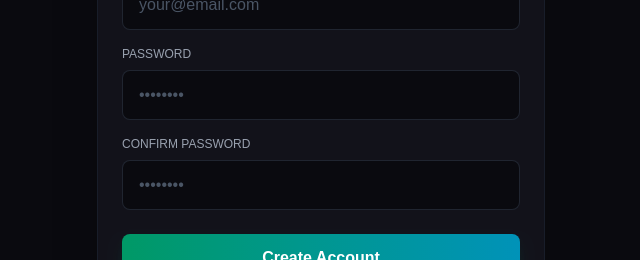
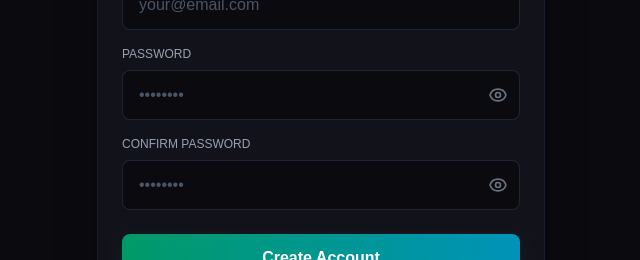
Before and after one commit to DidarAlif/vapt-platform, a Next.js app in the folder apps/web/: page /register in a window 1280 px wide. Shown: the part 380-640 px from the top of the page, without its empty margins (319-959 px from the left). Built offline with nearby package versions, Linux system fonts and the light colour scheme; no server answers.

Commit message:
fix: Bcrypt 72-byte password limit + add password visibility toggle

```diff
--- a/apps/web/app/login/page.tsx
+++ b/apps/web/app/login/page.tsx
@@ -5,10 +5,13 @@
 import Link from "next/link";
 import Image from "next/image";
 
+const API_URL = process.env.NEXT_PUBLIC_API_URL || "http://127.0.0.1:8000";
+
 export default function LoginPage() {
     const router = useRouter();
     const [email, setEmail] = useState("");
     const [password, setPassword] = useState("");
+    const [showPassword, setShowPassword] = useState(false);
     const [error, setError] = useState("");
     const [loading, setLoading] = useState(false);
 
@@ -18,7 +21,7 @@
         setError("");
 
         try {
-            const response = await fetch(`${process.env.NEXT_PUBLIC_API_URL || "http://127.0.0.1:8000"}/auth/login`, {
+            const response = await fetch(`${API_URL}/auth/login`, {
                 method: "POST",
                 headers: { "Content-Type": "application/json" },
                 body: JSON.stringify({ email, password }),
@@ -37,7 +40,12 @@
 
             router.push("/scan");
         } catch (err) {
+            console.error("Login error:", err);
+            if (err instanceof TypeError && err.message === "Failed to fetch") {
+                setError(`Cannot connect to server. API: ${API_URL}`);
+            } else {
                 setError(err instanceof Error ? err.message : "Login failed");
+            }
         } finally {
             setLoading(false);
         }
@@ -77,14 +85,32 @@
 
                     <div className="mb-6">
                         <label className="block text-xs text-gray-400 uppercase mb-2 font-mono">Password</label>
+                        <div className="relative">
                             <input
-                            type="password"
+                                type={showPassword ? "text" : "password"}
                                 value={password}
                                 onChange={(e) => setPassword(e.target.value)}
                                 required
-                            className="w-full bg-[#0a0a0f] border border-gray-700/50 rounded-lg px-4 py-3 text-gray-100 placeholder-gray-600 focus:border-cyan-500/50 focus:ring-2 focus:ring-cyan-500/20 transition-all"
+                                className="w-full bg-[#0a0a0f] border border-gray-700/50 rounded-lg px-4 py-3 pr-12 text-gray-100 placeholder-gray-600 focus:border-cyan-500/50 focus:ring-2 focus:ring-cyan-500/20 transition-all"
                                 placeholder="••••••••"
                             />
+                            <button
+                                type="button"
+                                onClick={() => setShowPassword(!showPassword)}
+                                className="absolute right-3 top-1/2 -translate-y-1/2 text-gray-500 hover:text-gray-300 transition-colors"
+                            >
+                                {showPassword ? (
+                                    <svg xmlns="http://www.w3.org/2000/svg" className="h-5 w-5" fill="none" viewBox="0 0 24 24" stroke="currentColor">
+                                        <path strokeLinecap="round" strokeLinejoin="round" strokeWidth={2} d="M13.875 18.825A10.05 10.05 0 0112 19c-4.478 0-8.268-2.943-9.543-7a9.97 9.97 0 011.563-3.029m5.858.908a3 3 0 114.243 4.243M9.878 9.878l4.242 4.242M9.88 9.88l-3.29-3.29m7.532 7.532l3.29 3.29M3 3l3.59 3.59m0 0A9.953 9.953 0 0112 5c4.478 0 8.268 2.943 9.543 7a10.025 10.025 0 01-4.132 5.411m0 0L21 21" />
+                                    </svg>
+                                ) : (
+                                    <svg xmlns="http://www.w3.org/2000/svg" className="h-5 w-5" fill="none" viewBox="0 0 24 24" stroke="currentColor">
+                                        <path strokeLinecap="round" strokeLinejoin="round" strokeWidth={2} d="M15 12a3 3 0 11-6 0 3 3 0 016 0z" />
+                                        <path strokeLinecap="round" strokeLinejoin="round" strokeWidth={2} d="M2.458 12C3.732 7.943 7.523 5 12 5c4.478 0 8.268 2.943 9.542 7-1.274 4.057-5.064 7-9.542 7-4.477 0-8.268-2.943-9.542-7z" />
+                                    </svg>
+                                )}
+                            </button>
+                        </div>
                     </div>
 
                     <button
--- a/apps/web/app/register/page.tsx
+++ b/apps/web/app/register/page.tsx
@@ -6,7 +6,6 @@
 import Image from "next/image";
 
 const API_URL = process.env.NEXT_PUBLIC_API_URL || "http://127.0.0.1:8000";
-// Rebuild trigger: 2026-02-07T00:19
 
 export default function RegisterPage() {
     const router = useRouter();
@@ -14,6 +13,8 @@
     const [email, setEmail] = useState("");
     const [password, setPassword] = useState("");
     const [confirmPassword, setConfirmPassword] = useState("");
+    const [showPassword, setShowPassword] = useState(false);
+    const [showConfirmPassword, setShowConfirmPassword] = useState(false);
     const [error, setError] = useState("");
     const [loading, setLoading] = useState(false);
 
@@ -113,26 +114,62 @@
 
                     <div className="mb-4">
                         <label className="block text-xs text-gray-400 uppercase mb-2 font-mono">Password</label>
+                        <div className="relative">
                             <input
-                            type="password"
+                                type={showPassword ? "text" : "password"}
                                 value={password}
                                 onChange={(e) => setPassword(e.target.value)}
                                 required
-                            className="w-full bg-[#0a0a0f] border border-gray-700/50 rounded-lg px-4 py-3 text-gray-100 placeholder-gray-600 focus:border-cyan-500/50 focus:ring-2 focus:ring-cyan-500/20 transition-all"
+                                className="w-full bg-[#0a0a0f] border border-gray-700/50 rounded-lg px-4 py-3 pr-12 text-gray-100 placeholder-gray-600 focus:border-cyan-500/50 focus:ring-2 focus:ring-cyan-500/20 transition-all"
                                 placeholder="••••••••"
                             />
+                            <button
+                                type="button"
+                                onClick={() => setShowPassword(!showPassword)}
+                                className="absolute right-3 top-1/2 -translate-y-1/2 text-gray-500 hover:text-gray-300 transition-colors"
+                            >
+                                {showPassword ? (
+                                    <svg xmlns="http://www.w3.org/2000/svg" className="h-5 w-5" fill="none" viewBox="0 0 24 24" stroke="currentColor">
+                                        <path strokeLinecap="round" strokeLinejoin="round" strokeWidth={2} d="M13.875 18.825A10.05 10.05 0 0112 19c-4.478 0-8.268-2.943-9.543-7a9.97 9.97 0 011.563-3.029m5.858.908a3 3 0 114.243 4.243M9.878 9.878l4.242 4.242M9.88 9.88l-3.29-3.29m7.532 7.532l3.29 3.29M3 3l3.59 3.59m0 0A9.953 9.953 0 0112 5c4.478 0 8.268 2.943 9.543 7a10.025 10.025 0 01-4.132 5.411m0 0L21 21" />
+                                    </svg>
+                                ) : (
+                                    <svg xmlns="http://www.w3.org/2000/svg" className="h-5 w-5" fill="none" viewBox="0 0 24 24" stroke="currentColor">
+                                        <path strokeLinecap="round" strokeLinejoin="round" strokeWidth={2} d="M15 12a3 3 0 11-6 0 3 3 0 016 0z" />
+                                        <path strokeLinecap="round" strokeLinejoin="round" strokeWidth={2} d="M2.458 12C3.732 7.943 7.523 5 12 5c4.478 0 8.268 2.943 9.542 7-1.274 4.057-5.064 7-9.542 7-4.477 0-8.268-2.943-9.542-7z" />
+                                    </svg>
+                                )}
+                            </button>
+                        </div>
                     </div>
 
                     <div className="mb-6">
                         <label className="block text-xs text-gray-400 uppercase mb-2 font-mono">Confirm Password</label>
+                        <div className="relative">
                             <input
-                            type="password"
+                                type={showConfirmPassword ? "text" : "password"}
                                 value={confirmPassword}
                                 onChange={(e) => setConfirmPassword(e.target.value)}
                                 required
-                            className="w-full bg-[#0a0a0f] border border-gray-700/50 rounded-lg px-4 py-3 text-gray-100 placeholder-gray-600 focus:border-cyan-500/50 focus:ring-2 focus:ring-cyan-500/20 transition-all"
+                                className="w-full bg-[#0a0a0f] border border-gray-700/50 rounded-lg px-4 py-3 pr-12 text-gray-100 placeholder-gray-600 focus:border-cyan-500/50 focus:ring-2 focus:ring-cyan-500/20 transition-all"
                                 placeholder="••••••••"
                             />
+                            <button
+                                type="button"
+                                onClick={() => setShowConfirmPassword(!showConfirmPassword)}
+                                className="absolute right-3 top-1/2 -translate-y-1/2 text-gray-500 hover:text-gray-300 transition-colors"
+                            >
+                                {showConfirmPassword ? (
+                                    <svg xmlns="http://www.w3.org/2000/svg" className="h-5 w-5" fill="none" viewBox="0 0 24 24" stroke="currentColor">
+                                        <path strokeLinecap="round" strokeLinejoin="round" strokeWidth={2} d="M13.875 18.825A10.05 10.05 0 0112 19c-4.478 0-8.268-2.943-9.543-7a9.97 9.97 0 011.563-3.029m5.858.908a3 3 0 114.243 4.243M9.878 9.878l4.242 4.242M9.88 9.88l-3.29-3.29m7.532 7.532l3.29 3.29M3 3l3.59 3.59m0 0A9.953 9.953 0 0112 5c4.478 0 8.268 2.943 9.543 7a10.025 10.025 0 01-4.132 5.411m0 0L21 21" />
+                                    </svg>
+                                ) : (
+                                    <svg xmlns="http://www.w3.org/2000/svg" className="h-5 w-5" fill="none" viewBox="0 0 24 24" stroke="currentColor">
+                                        <path strokeLinecap="round" strokeLinejoin="round" strokeWidth={2} d="M15 12a3 3 0 11-6 0 3 3 0 016 0z" />
+                                        <path strokeLinecap="round" strokeLinejoin="round" strokeWidth={2} d="M2.458 12C3.732 7.943 7.523 5 12 5c4.478 0 8.268 2.943 9.542 7-1.274 4.057-5.064 7-9.542 7-4.477 0-8.268-2.943-9.542-7z" />
+                                    </svg>
+                                )}
+                            </button>
+                        </div>
                     </div>
 
                     <button
```
Also changed, not shown: 1 other file (tests, documents, lock files or other folders). Lines whose indentation alone changed are shown as unchanged.
